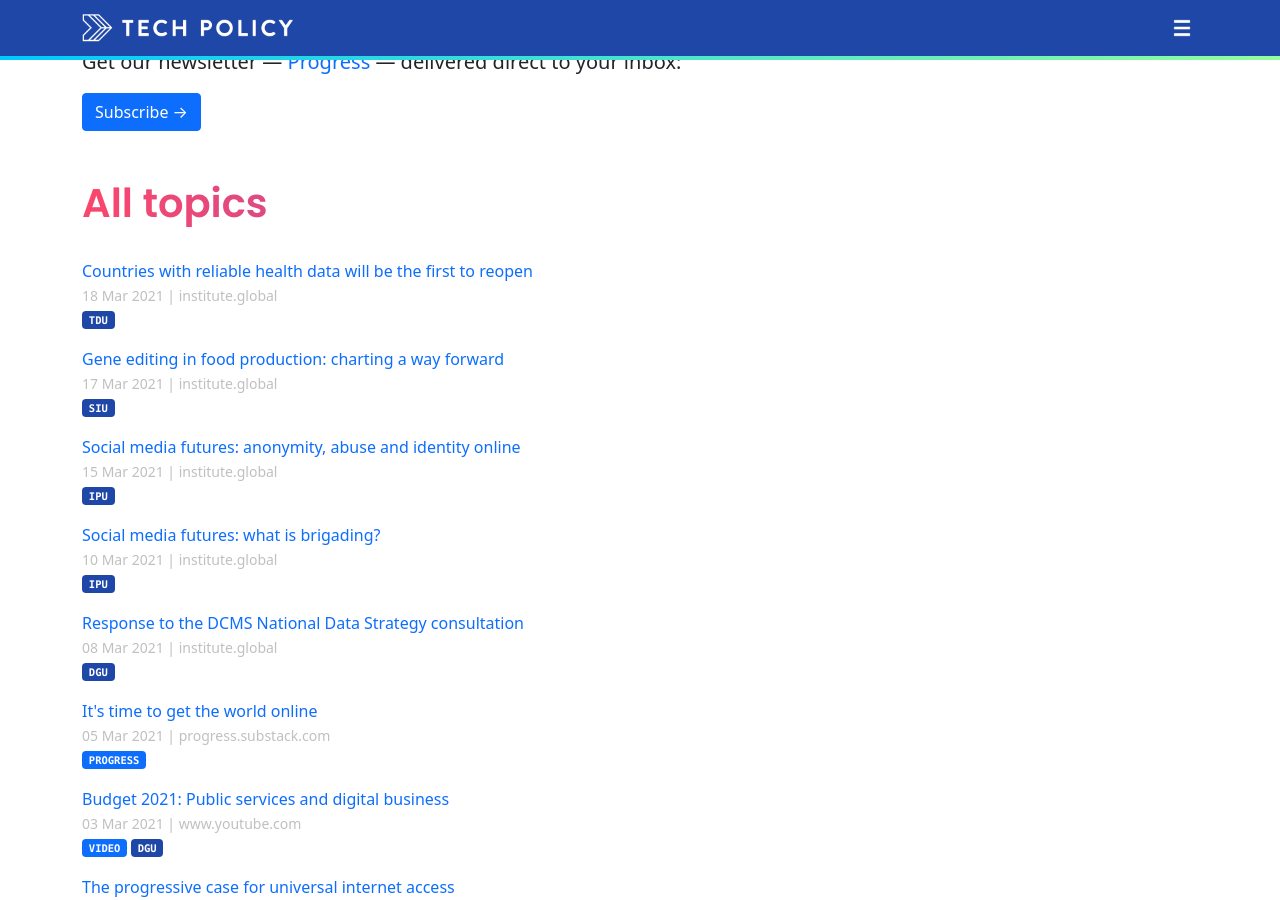
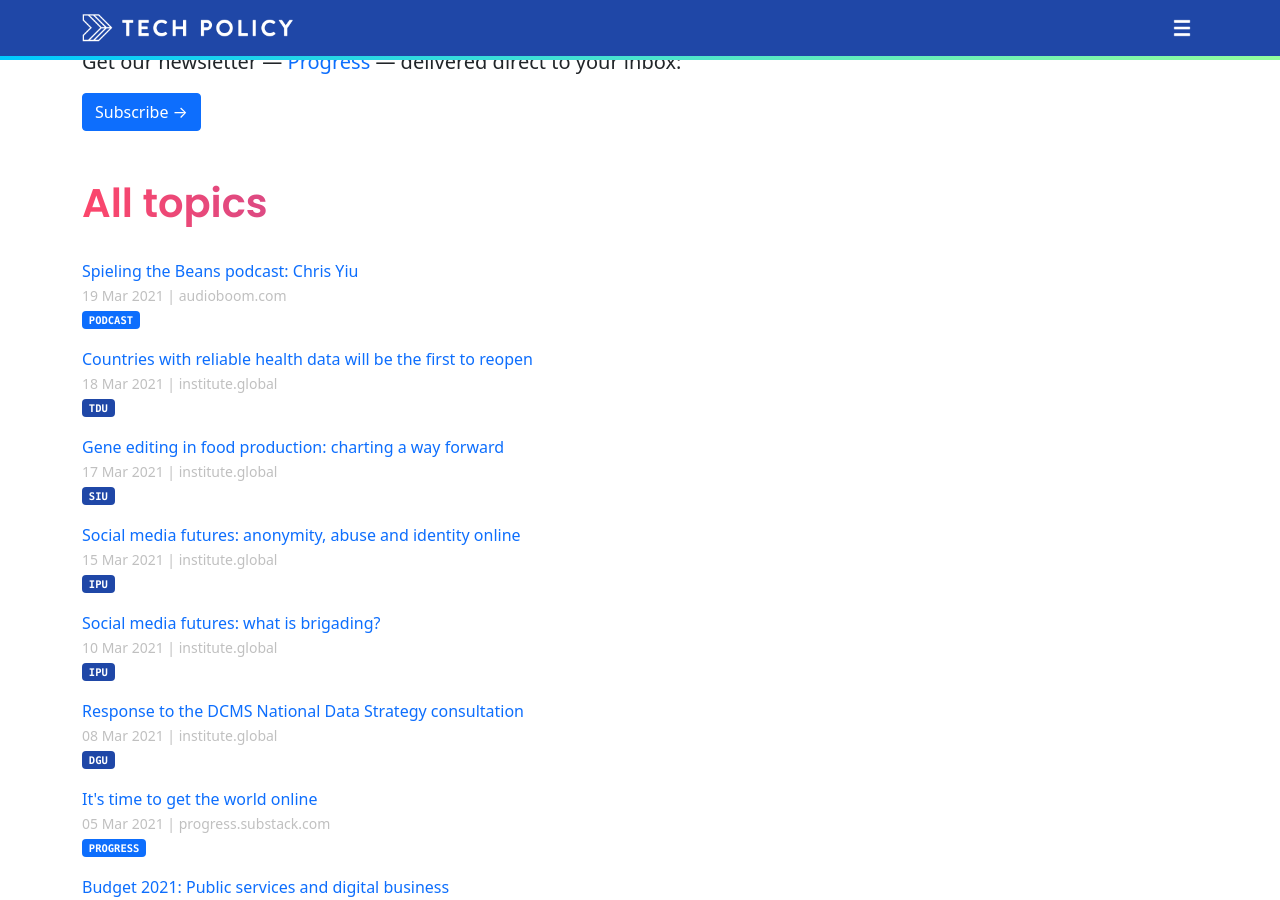
Before and after one commit to techpolicyio/techpolicyio.github.io, a Jekyll site: the page built from pages/home.md, in a window 1280 px wide and 900 px high, scrolled down 468 px. Built offline with Jekyll 4.4.1, drawn with Linux system fonts in a browser that asks for light colours.

Commit message:
Update links.yml

```diff
--- a/_data/links.yml
+++ b/_data/links.yml
@@ -699,3 +699,7 @@
   url: https://institute.global/policy/countries-reliable-health-data-will-be-first-reopen-world
   date: 2021-03-18
   unit: tdu
+- title: "Spieling the Beans podcast: Chris Yiu"
+  url: https://audioboom.com/posts/7818423-chris-yiu
+  date: 2021-03-19
+  tags: podcast
```
